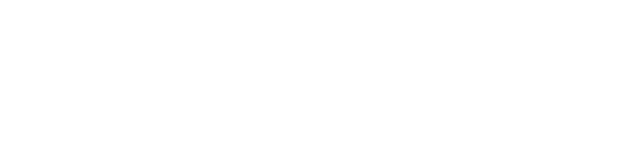
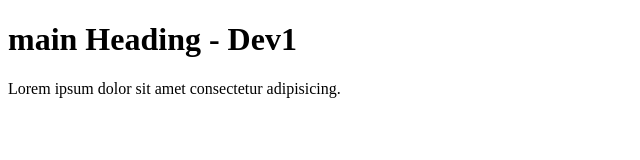
Before and after one commit to eszterk90/github_conflict_test, a plain HTML site: page index.html in a window 1280 px wide. Shown: the whole page, without its empty margins (0-640 px from the left). Drawn offline with Linux system fonts and the light colour scheme.

Commit message:
dev1 added some content

```diff
--- a/index.html
+++ b/index.html
@@ -7,6 +7,7 @@
     <title>Document</title>
 </head>
 <body>
-
+    <h1>main Heading - Dev1</h1>
+    <p>Lorem ipsum dolor sit amet consectetur adipisicing.</p>
 </body>
 </html>
```
